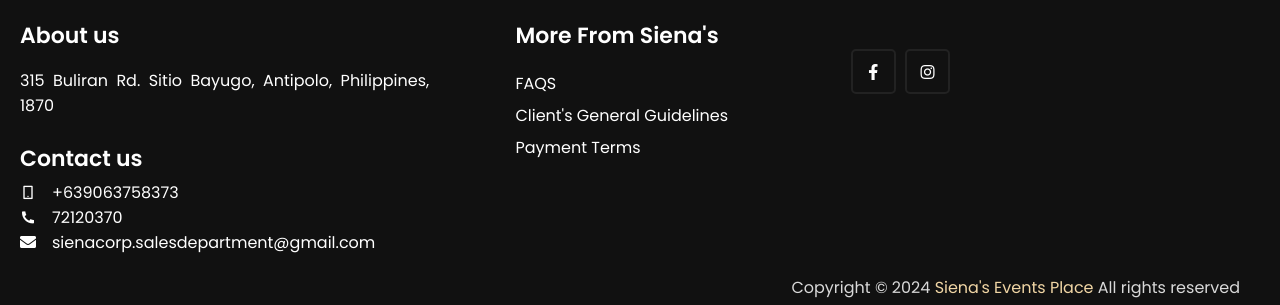
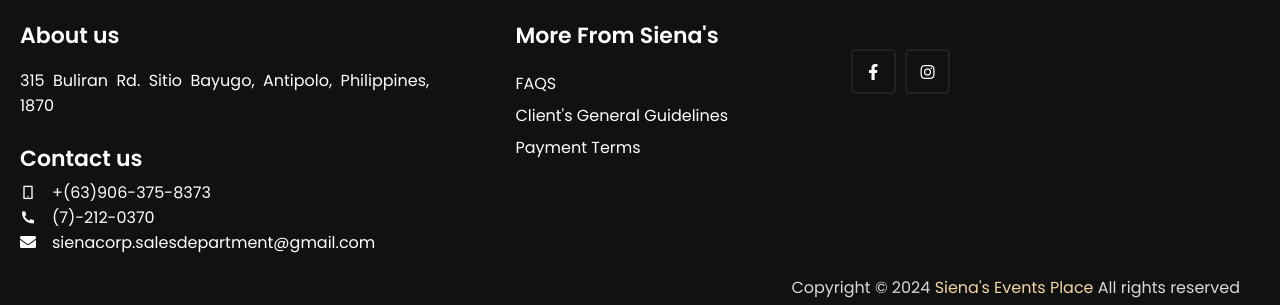
Before and after one commit to Gabbbrielll/siena, a PHP site: page /content.php in a window 1280 px wide. Shown: the part 1716-2021 px from the top of the page. Run offline with PHP 8.4, Linux system fonts and the light colour scheme; data that the repository does not hold is empty; some libraries are stand-ins or nearby versions.

Commit message:
ayos numbers

```diff
--- a/footer.php
+++ b/footer.php
@@ -8,9 +8,9 @@
       <div class="lower">
         <div class="topic">Contact us</div>
         <div class="phone">
-          <a><i class="ri-smartphone-line"></i>+639063758373</a>
+          <a><i class="ri-smartphone-line"></i>+(63)906-375-8373</a>
           <div></div>
-          <a><i class="ri-phone-fill"></i>72120370</a>
+          <a><i class="ri-phone-fill"></i>(7)-212-0370</a>
         </div>
         <div class="email">
           <a><i class="fas fa-envelope"></i>sienacorp.salesdepartment@gmail.com</a>
```
